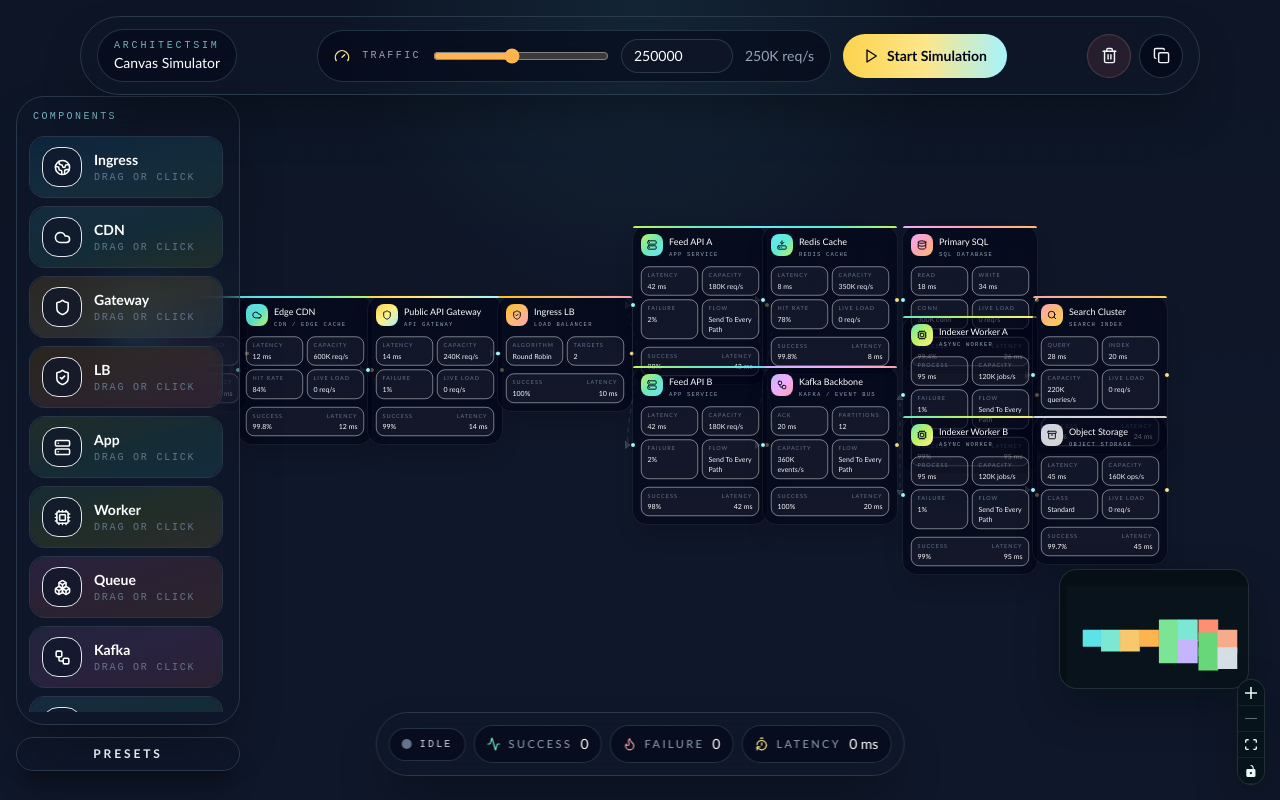
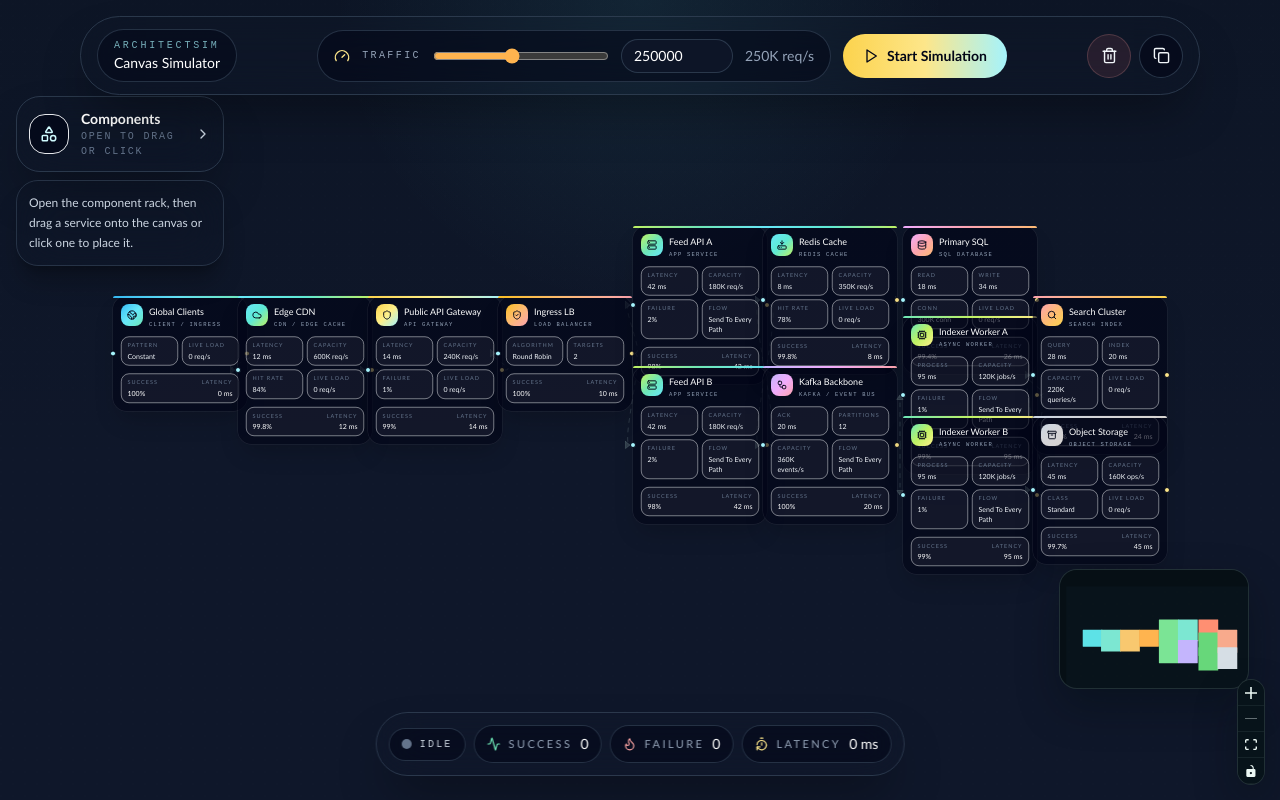
Before and after one commit to AniketKumar98/design-simulator, a React (Vite) app: page / in a window 1280 px wide. Built offline with nearby package versions, Linux system fonts and the light colour scheme.

Commit message:
making components collapsible

```diff
--- a/src/App.jsx
+++ b/src/App.jsx
@@ -55,15 +55,28 @@ function isEditableTarget(target) {
   );
 }
 
-function EmptyCanvasState({ onAddComponent, onLoadStarter }) {
+function EmptyCanvasState({ onAddComponent, onLoadStarter, onOpenPalette }) {
   return (
     <div className="pointer-events-none absolute inset-0 z-20 flex items-center justify-center p-4">
       <div className="pointer-events-auto w-full max-w-md rounded-[30px] border border-slate-700/80 bg-slate-900/76 p-5 shadow-2xl shadow-black/35 backdrop-blur-xl">
         <p className="font-mono text-[11px] uppercase tracking-[0.28em] text-cyan-200/70">
           Canvas Ready
         </p>
-        <h2 className="mt-2 font-display text-2xl text-white">Drop a component to begin</h2>
-        <p className="mt-2 text-sm text-slate-400">Or start from a tiny preset.</p>
+        <h2 className="mt-2 font-display text-2xl text-white">Start from the canvas</h2>
+        <p className="mt-2 text-sm leading-6 text-slate-400">
+          Open the component rack on the left, then drag a node onto the canvas or click one to
+          place it instantly.
+        </p>
+
+        <div className="mt-4">
+          <button
+            type="button"
+            onClick={onOpenPalette}
+            className="rounded-full border border-cyan-300/20 bg-cyan-300/10 px-4 py-2 text-sm font-semibold text-cyan-100 transition hover:border-cyan-200/35 hover:bg-cyan-300/15"
+          >
+            Open Components
+          </button>
+        </div>
 
         <div className="mt-4 flex flex-wrap gap-2">
           {STARTER_TOPOLOGIES.map((topology) => (
@@ -114,6 +127,7 @@ function SimulatorWorkspace() {
   const [selectedNodeId, setSelectedNodeId] = useState(null);
   const [selectedEdgeId, setSelectedEdgeId] = useState(null);
   const [isRunning, setIsRunning] = useState(false);
+  const [isPaletteOpen, setIsPaletteOpen] = useState(false);
   const [globalRps, setGlobalRps] = useState(TRAFFIC_LIMITS.defaultRps);
   const [copyFeedback, setCopyFeedback] = useState('');
 
@@ -490,6 +504,7 @@ function SimulatorWorkspace() {
         <EmptyCanvasState
           onAddComponent={handleAddComponent}
           onLoadStarter={handleLoadStarter}
+          onOpenPalette={() => setIsPaletteOpen(true)}
         />
       ) : null}
 
@@ -504,8 +519,10 @@ function SimulatorWorkspace() {
           setGlobalRps={setGlobalRps}
         />
         <ComponentPalette
+          isOpen={isPaletteOpen}
           onAddComponent={handleAddComponent}
           onLoadStarter={handleLoadStarter}
+          onOpenChange={setIsPaletteOpen}
         />
         <PropertyInspector
           edge={selectedEdge}
--- a/src/components/ComponentPalette.jsx
+++ b/src/components/ComponentPalette.jsx
@@ -1,3 +1,4 @@
+import { ChevronLeft, ChevronRight, LayoutTemplate, Shapes } from 'lucide-react';
 import { useState } from 'react';
 import { COMPONENT_REGISTRY, SIDEBAR_COMPONENTS, STARTER_TOPOLOGIES } from '../constants';
 
@@ -31,36 +32,91 @@ function PaletteItem({ kind, onAddComponent }) {
   );
 }
 
-export default function ComponentPalette({ onAddComponent, onLoadStarter }) {
+export default function ComponentPalette({
+  isOpen,
+  onAddComponent,
+  onLoadStarter,
+  onOpenChange,
+}) {
   const [isStarterMenuOpen, setIsStarterMenuOpen] = useState(false);
 
+  function handleTogglePalette() {
+    onOpenChange(!isOpen);
+
+    if (isOpen) {
+      setIsStarterMenuOpen(false);
+    }
+  }
+
   return (
-    <div className="absolute left-4 top-24 z-40 flex max-h-[calc(100vh-8rem)] w-56 flex-col gap-3">
-      <div className="pointer-events-auto rounded-[28px] border border-slate-700/80 bg-slate-900/78 p-3 shadow-2xl shadow-black/35 backdrop-blur-xl">
+    <div className="absolute left-4 top-24 z-40 flex items-start gap-3">
+      <div className="pointer-events-auto flex w-52 flex-col gap-2">
+        <button
+          type="button"
+          onClick={handleTogglePalette}
+          className="flex items-center gap-3 rounded-[24px] border border-slate-700/80 bg-slate-900/82 px-3 py-3 text-left shadow-2xl shadow-black/35 backdrop-blur-xl transition hover:border-slate-500/80 hover:bg-slate-900/92"
+        >
+          <div className="flex h-10 w-10 shrink-0 items-center justify-center rounded-2xl border border-white/8 bg-slate-950/70 text-cyan-100">
+            <Shapes size={18} />
+          </div>
+          <div className="min-w-0 flex-1">
+            <div className="text-sm font-semibold text-white">Components</div>
+            <div className="font-mono text-[10px] uppercase tracking-[0.18em] text-slate-500">
+              {isOpen ? 'hide rack' : 'open to drag or click'}
+            </div>
+          </div>
+          {isOpen ? (
+            <ChevronLeft size={16} className="text-slate-300" />
+          ) : (
+            <ChevronRight size={16} className="text-slate-300" />
+          )}
+        </button>
+
+        {!isOpen ? (
+          <div className="rounded-[22px] border border-slate-700/70 bg-slate-900/68 px-3 py-3 text-xs leading-5 text-slate-300 shadow-xl shadow-black/25 backdrop-blur-xl">
+            Open the component rack, then drag a service onto the canvas or click one to place it.
+          </div>
+        ) : null}
+      </div>
+
+      <div
+        className={`pointer-events-auto w-56 rounded-[28px] border border-slate-700/80 bg-slate-900/78 p-3 shadow-2xl shadow-black/35 backdrop-blur-xl transition-all duration-200 ${
+          isOpen
+            ? 'translate-x-0 opacity-100'
+            : '-translate-x-6 opacity-0 pointer-events-none'
+        }`}
+      >
         <div className="mb-3 px-1">
           <p className="font-mono text-[10px] uppercase tracking-[0.24em] text-cyan-200/70">
-            Components
+            Component Rack
           </p>
+          <p className="mt-1 text-xs text-slate-400">Drag onto the canvas or click to place.</p>
         </div>
         <div className="soft-scrollbar flex max-h-[calc(100vh-14rem)] flex-col gap-2 overflow-y-auto pr-1">
           {SIDEBAR_COMPONENTS.map((kind) => (
             <PaletteItem key={kind} kind={kind} onAddComponent={onAddComponent} />
           ))}
         </div>
-      </div>
 
-      <div className="pointer-events-auto relative">
+        <div className="mt-3 border-t border-white/8 pt-3">
           <button
             type="button"
             title="Starter topologies"
             onClick={() => setIsStarterMenuOpen((current) => !current)}
-          className="w-full rounded-full border border-slate-700/80 bg-slate-900/78 px-4 py-2 text-xs font-semibold uppercase tracking-[0.24em] text-slate-200 shadow-xl shadow-black/30 backdrop-blur-xl transition hover:border-slate-500/80 hover:bg-slate-900/90"
+            className="flex w-full items-center justify-between rounded-full border border-slate-700/80 bg-slate-950/60 px-4 py-2 text-xs font-semibold uppercase tracking-[0.24em] text-slate-200 transition hover:border-slate-500/80 hover:bg-slate-900/90"
           >
+            <span className="flex items-center gap-2">
+              <LayoutTemplate size={14} />
               Presets
+            </span>
+            {isStarterMenuOpen ? <ChevronLeft size={14} className="-rotate-90" /> : <ChevronRight size={14} className="rotate-90" />}
           </button>
 
           {isStarterMenuOpen ? (
-          <div className="absolute bottom-full left-0 mb-3 w-full max-h-[40vh] overflow-y-auto rounded-[24px] border border-slate-700/80 bg-slate-900/88 p-2 shadow-2xl shadow-black/35 backdrop-blur-xl">
+            <div className="mt-2 max-h-[32vh] overflow-y-auto rounded-[24px] border border-slate-700/80 bg-slate-900/70 p-2">
+              <p className="px-2 pb-2 font-mono text-[10px] uppercase tracking-[0.18em] text-slate-500">
+                Starter Topologies
+              </p>
             {STARTER_TOPOLOGIES.map((topology) => (
               <button
                 key={topology.id}
@@ -78,5 +134,6 @@ export default function ComponentPalette({ onAddComponent, onLoadStarter }) {
           ) : null}
         </div>
       </div>
+    </div>
   );
 }
```
Lines whose indentation alone changed are shown as unchanged.
